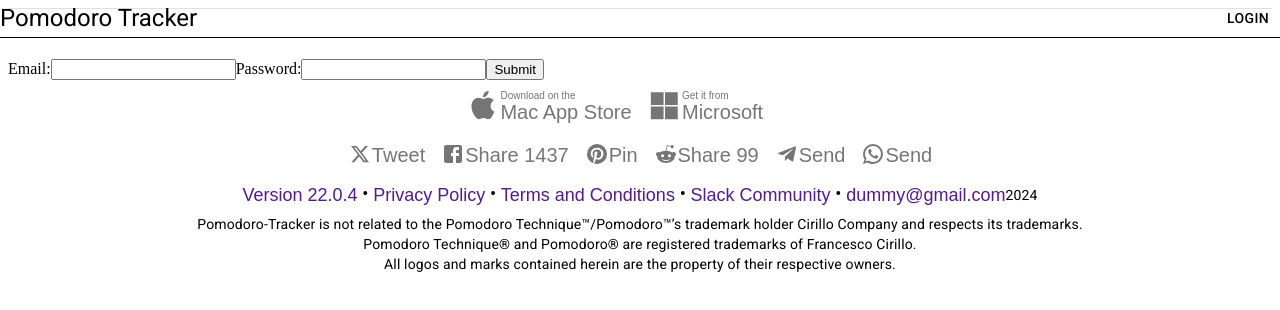
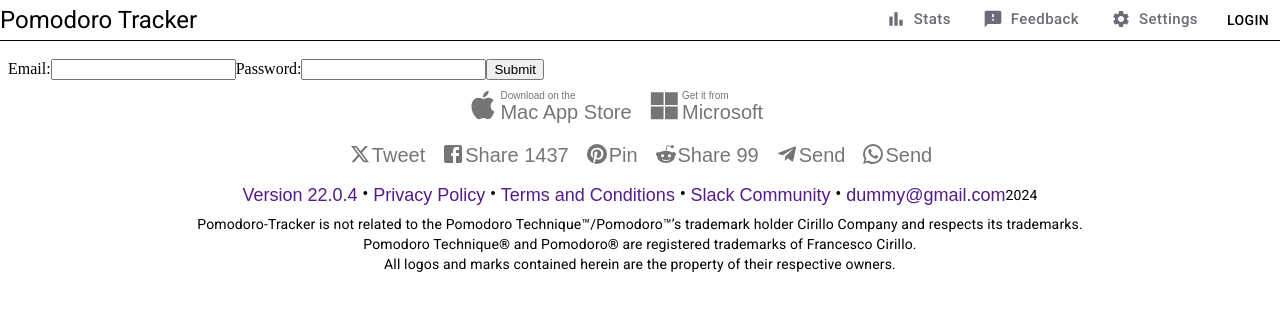
Before and after one commit to Sheharyar944/Pomodoro, a React (Vite) app: page /login in a window 1280 px wide. Shown: the top 310 px of the page. Built offline with nearby package versions, Linux system fonts and the light colour scheme; no server answers.

Commit message:
add settings, feedback and stats button in header

```diff
--- a/src/App.jsx
+++ b/src/App.jsx
@@ -10,6 +10,9 @@
 import Profile from "./pages/Profile";
 import Root from "./components/Root";
 import SettingsTabs from "./components/SettingsTabs";
+import ErrorPage from "./components/ErrorPage";
+import Stats from "./components/Stats";
+import Feedback from "./components/Feedback";
 
 const isAuthenticated = false;
 
@@ -17,6 +20,8 @@
   {
     path: "/",
     element: <Root />,
+    errorElement: <ErrorPage />,
+
     children: [
       {
         path: "/",
@@ -43,6 +48,19 @@
         element: <SettingsTabs />,
       },
       {
+        path: "/settings",
+        element: <SettingsTabs />,
+      },
+      {
+        path: "/feedback",
+        element: <Feedback />,
+      },
+      {
+        path: "/stats",
+        element: <Stats />,
+      },
+
+      {
         path: "/private",
         element: isAuthenticated ? (
           <SettingsTabs />
--- a/src/components/DropDownMenu.jsx
+++ b/src/components/DropDownMenu.jsx
@@ -15,8 +15,9 @@
 import NotificationsIcon from "@mui/icons-material/Notifications";
 import AppSettingsAltIcon from "@mui/icons-material/AppSettingsAlt";
 import AccountCircleIcon from "@mui/icons-material/AccountCircle";
+import PersonIcon from "@mui/icons-material/Person";
 import LogoutIcon from "@mui/icons-material/Logout";
-import { Box } from "@mui/material";
+import { Box, Typography } from "@mui/material";
 import { useNavigate } from "react-router-dom";
 
 const StyledMenu = styled((props) => (
@@ -84,6 +85,7 @@
   return (
     <Box>
       <Button
+        startIcon={<AccountCircleIcon />}
         id="demo-customized-button"
         aria-controls={open ? "demo-customized-menu" : undefined}
         aria-haspopup="true"
@@ -91,9 +93,17 @@
         disableElevation
         onClick={handleClick}
         endIcon={<KeyboardArrowDownIcon />}
-        sx={{ color: "black" }}
+        sx={{
+          color: "#6c6c79",
+          textTransform: "lowercase",
+          margin: "0 10px 0 10px",
+          "&:hover": {
+            color: "black",
+            backgroundColor: "white", // Change text color to black on hover
+          },
+        }}
       >
-        {userDetails.email.toLowerCase()}
+        {userDetails.email}
       </Button>
 
       <StyledMenu
@@ -143,7 +153,7 @@
           }}
           disableRipple
         >
-          <AccountCircleIcon />
+          <PersonIcon />
           Profile
         </MenuItem>
         <MenuItem
--- /dev/null
+++ b/src/components/ErrorPage.jsx
@@ -0,0 +1,16 @@
+import { useRouteError } from "react-router-dom";
+
+export default function ErrorPage() {
+  const error = useRouteError();
+  console.error(error);
+
+  return (
+    <div id="error-page">
+      <h1>Oops!</h1>
+      <p>Sorry, an unexpected error has occurred.</p>
+      <p>
+        <i>{error.statusText || error.message}</i>
+      </p>
+    </div>
+  );
+}
--- /dev/null
+++ b/src/components/Feedback.jsx
@@ -0,0 +1,7 @@
+import React from "react";
+
+const Feedback = () => {
+  return <div>Coming Soon</div>;
+};
+
+export default Feedback;
--- a/src/components/Root.jsx
+++ b/src/components/Root.jsx
@@ -1,5 +1,5 @@
 import React, { useContext } from "react";
-import { Outlet, useNavigate } from "react-router-dom";
+import { Outlet, useNavigate, useLocation } from "react-router-dom";
 import Header from "../components/Header.jsx";
 import Divider from "@mui/material/Divider";
 import { Box, Button, Typography, IconButton } from "@mui/material";
@@ -15,12 +15,18 @@
 import MicrosoftIcon from "@mui/icons-material/Microsoft";
 import AppleIcon from "@mui/icons-material/Apple";
 import DropDownMenu from "./DropDownMenu.jsx";
+import SettingsIcon from "@mui/icons-material/Settings";
+import FeedbackIcon from "@mui/icons-material/Feedback";
+import BarChartIcon from "@mui/icons-material/BarChart";
 
 const Root = () => {
   const navigate = useNavigate();
   const logout = useLogout();
   const isLoggedIn = useIsLoggedIn();
   const { userDetails } = useContext(AuthContext);
+
+  const location = useLocation();
+  const { pathname } = location;
 
   const handleLogout = () => {
     logout();
@@ -35,7 +41,7 @@
           top: 0,
           left: 0,
           width: "100%",
-          // backgroundColor: "#fff",
+          backgroundColor: "#fff",
           zIndex: 1000,
           display: "flex",
           justifyContent: "space-between",
@@ -56,6 +62,137 @@
               {userDetails.email}
             </Button>
           )} */}
+
+          {/* Stats button */}
+          {pathname === "/stats" ? (
+            <Box borderBottom={2} borderColor={"#6c6c79"}>
+              <Button
+                onClick={() => navigate("/stats")}
+                variant="text"
+                startIcon={<BarChartIcon />}
+                sx={{
+                  color: "#6c6c79",
+                  textTransform: "capitalize",
+                  margin: "0 10px 0 10px",
+                  fontSize: "15px",
+                  "&:hover": {
+                    color: "black",
+                    backgroundColor: "white", // Change text color to black on hover
+                  },
+                }}
+              >
+                Stats
+              </Button>
+            </Box>
+          ) : (
+            <Box borderBottom={2} borderColor={"white"}>
+              <Button
+                onClick={() => navigate("/stats")}
+                variant="text"
+                startIcon={<BarChartIcon />}
+                sx={{
+                  color: "#6c6c79",
+                  textTransform: "capitalize",
+                  margin: "0 10px 0 10px",
+                  fontSize: "15px",
+                  "&:hover": {
+                    color: "black",
+                    backgroundColor: "white", // Change text color to black on hover
+                  },
+                }}
+              >
+                Stats
+              </Button>
+            </Box>
+          )}
+
+          {/* Feedback button */}
+
+          {pathname === "/feedback" ? (
+            <Box borderBottom={2} borderColor={"#6c6c79"}>
+              <Button
+                onClick={() => navigate("/feedback")}
+                variant="text"
+                startIcon={<FeedbackIcon />}
+                sx={{
+                  color: "#6c6c79",
+                  textTransform: "capitalize",
+                  margin: "0 10px 0 10px",
+                  fontSize: "15px",
+                  "&:hover": {
+                    color: "black",
+                    backgroundColor: "white", // Change text color to black on hover
+                  },
+                }}
+              >
+                Feedback
+              </Button>
+            </Box>
+          ) : (
+            <Box borderBottom={2} borderColor={"white"}>
+              <Button
+                onClick={() => navigate("/feedback")}
+                variant="text"
+                startIcon={<FeedbackIcon />}
+                sx={{
+                  color: "#6c6c79",
+                  textTransform: "capitalize",
+                  margin: "0 10px 0 10px",
+                  fontSize: "15px",
+                  "&:hover": {
+                    color: "black",
+                    backgroundColor: "white", // Change text color to black on hover
+                  },
+                }}
+              >
+                Feedback
+              </Button>
+            </Box>
+          )}
+
+          {/* settings button */}
+          {pathname === "/settings" ? (
+            <Box borderBottom={2} borderColor={"#6c6c79"}>
+              <Button
+                onClick={() => navigate("/settings")}
+                variant="text"
+                startIcon={<SettingsIcon />}
+                sx={{
+                  color: "#6c6c79",
+                  textTransform: "capitalize",
+                  margin: "0 10px 0 10px",
+                  fontSize: "15px",
+                  "&:hover": {
+                    color: "black",
+                    backgroundColor: "white", // Change text color to black on hover
+                  },
+                }}
+              >
+                Settings
+              </Button>
+            </Box>
+          ) : (
+            <Box borderBottom={2} borderColor={"white"}>
+              <Button
+                onClick={() => navigate("/settings")}
+                variant="text"
+                startIcon={<SettingsIcon />}
+                sx={{
+                  color: "#6c6c79",
+                  textTransform: "capitalize",
+                  margin: "0 10px 0 10px",
+                  fontSize: "15px",
+                  "&:hover": {
+                    color: "black",
+                    backgroundColor: "white", // Change text color to black on hover
+                  },
+                }}
+              >
+                Settings
+              </Button>
+            </Box>
+          )}
+          {/* Drop down menu */}
           {isLoggedIn ? (
             <DropDownMenu />
           ) : (
--- a/src/components/SettingsModal.jsx
+++ b/src/components/SettingsModal.jsx
@@ -150,7 +150,7 @@
           aria-label="Settings"
           sx={{ color: "black" }}
         >
-          <SettingsIcon />
+          <SettingsIcon fontSize="medium" />
         </IconButton>
       </ToolTip>
       <Modal
--- /dev/null
+++ b/src/components/Stats.jsx
@@ -0,0 +1,7 @@
+import React from "react";
+
+const Stats = () => {
+  return <div>Coming Soon</div>;
+};
+
+export default Stats;
--- a/src/pages/Home.jsx
+++ b/src/pages/Home.jsx
@@ -59,9 +59,13 @@
       {/* <SettingTabs /> */}
 
       <Box
+        // border={1}
         sx={{
           width: 500,
           maxWidth: "100%",
+          height: "300px",
+          display: "flex",
+          alignItems: "center",
         }}
       >
         <form onSubmit={handleSubmit}>
@@ -73,7 +77,7 @@
             value={task}
             type="text"
             placeholder="Write your task..."
-            style={{ borderColor: "black" }}
+            style={{ borderColor: "black", width: "500px" }}
           />
           <Button type="submit">Click</Button>
         </form>
```
